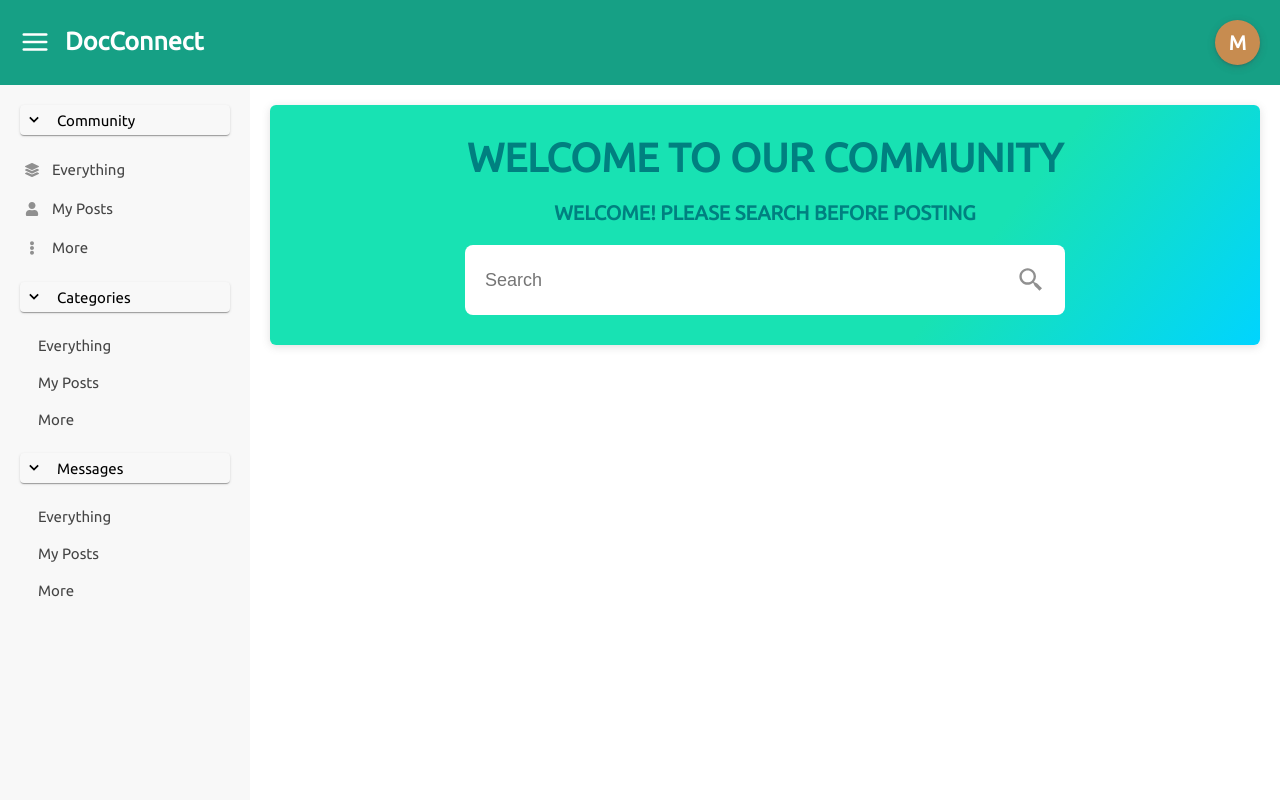
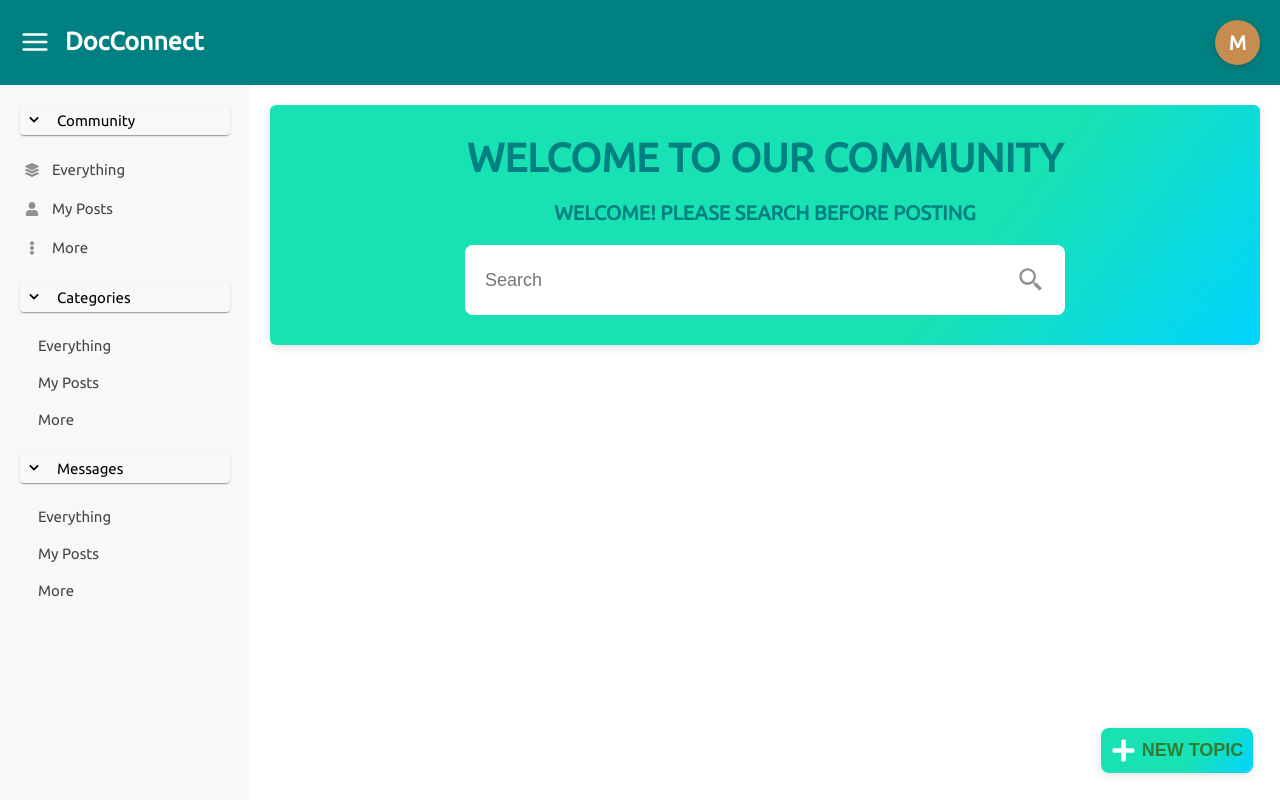
Before and after one commit to mhdZhHan/do-connect, a Next.js app in the folder client/: page / in a window 1280 px wide. Shown: the top 800 px of the page. Built offline with nearby package versions, Linux system fonts and the light colour scheme.

Commit message:
Add CreateButton

```diff
--- a/client/app/layout.js
+++ b/client/app/layout.js
@@ -1,7 +1,7 @@
 "use client"
 import { useState } from 'react'
 import '../styles/global.scss'
-import { Header, Sidebar, Footer } from "@/components"
+import { Header, Sidebar, Footer, CreateButton } from "@/components"
 
 export default function RootLayout({ children }) {
 	const [isSidebarOpen, setIsSidebarOpen] = useState(false)
@@ -19,6 +19,7 @@ export default function RootLayout({ children }) {
 					<main className={`layout__main ${isSidebarOpen ? `layout__wrapper` :``}`}>{ children }</main>
 				</div>
 				<Footer />
+				<CreateButton />
 			</body>
 		</html>
 	)
--- /dev/null
+++ b/client/components/CreateButton.js
@@ -0,0 +1,31 @@
+import { FaPlus } from 'react-icons/fa'
+
+const CreateButton = () => {
+    return (
+        <button style={{
+            position: 'fixed',
+            bottom: '2em',
+            right: '2em',
+            zIndex: '2',
+            background: 'linear-gradient(128deg, rgb(24, 226, 179) 60%, rgb(0, 212, 255) 100%)',
+            borderColor: '#17e0b2',
+            boxShadow: 'rgba(99,99,99,.2) 0px 2px 8px 0px',
+            display: 'flex',
+            alignItems: 'center',
+            padding: '1rem',
+            borderRadius: '.8rem',
+            cursor: 'pointer'
+        }}>
+            <FaPlus size={25} color='#fff' />
+            <span style={{
+                color: '#2e7d32',
+                fontWeight: 'bold',
+                textTransform: 'uppercase',
+                fontSize: '1.8rem',
+                marginLeft: '.6rem',
+            }}>New Topic</span>
+        </button>
+    )
+}
+
+export default CreateButton
--- a/client/components/index.js
+++ b/client/components/index.js
@@ -2,8 +2,9 @@ import Header from "./Header"
 import Sidebar from "./Sidebar"
 import Footer from "./Footer"
 import HomeBanner from "./HomeBanner"
+import CreateButton from "./CreateButton"
 
 export {
     Header, Sidebar, Footer,
-    HomeBanner
+    HomeBanner, CreateButton
 }
--- a/client/styles/global.scss
+++ b/client/styles/global.scss
@@ -76,6 +76,7 @@ body {
     padding: 2rem;
 
     background-color: $main_color;
+    background-color: teal;
     box-shadow: rgba(17, 17, 26, 0.1) 0px 1px 0px;
 }
 
--- a/client/styles/variables.scss
+++ b/client/styles/variables.scss
@@ -19,7 +19,7 @@
 }
 
 $main_color: #16a085;
-$main_color_min: #75bdad;
+$main_color_mint: #75bdad;
 $main_color_blue: #e5f8ff;
 $green:#3B685D;
 $light_color: var(--light_color);
```
